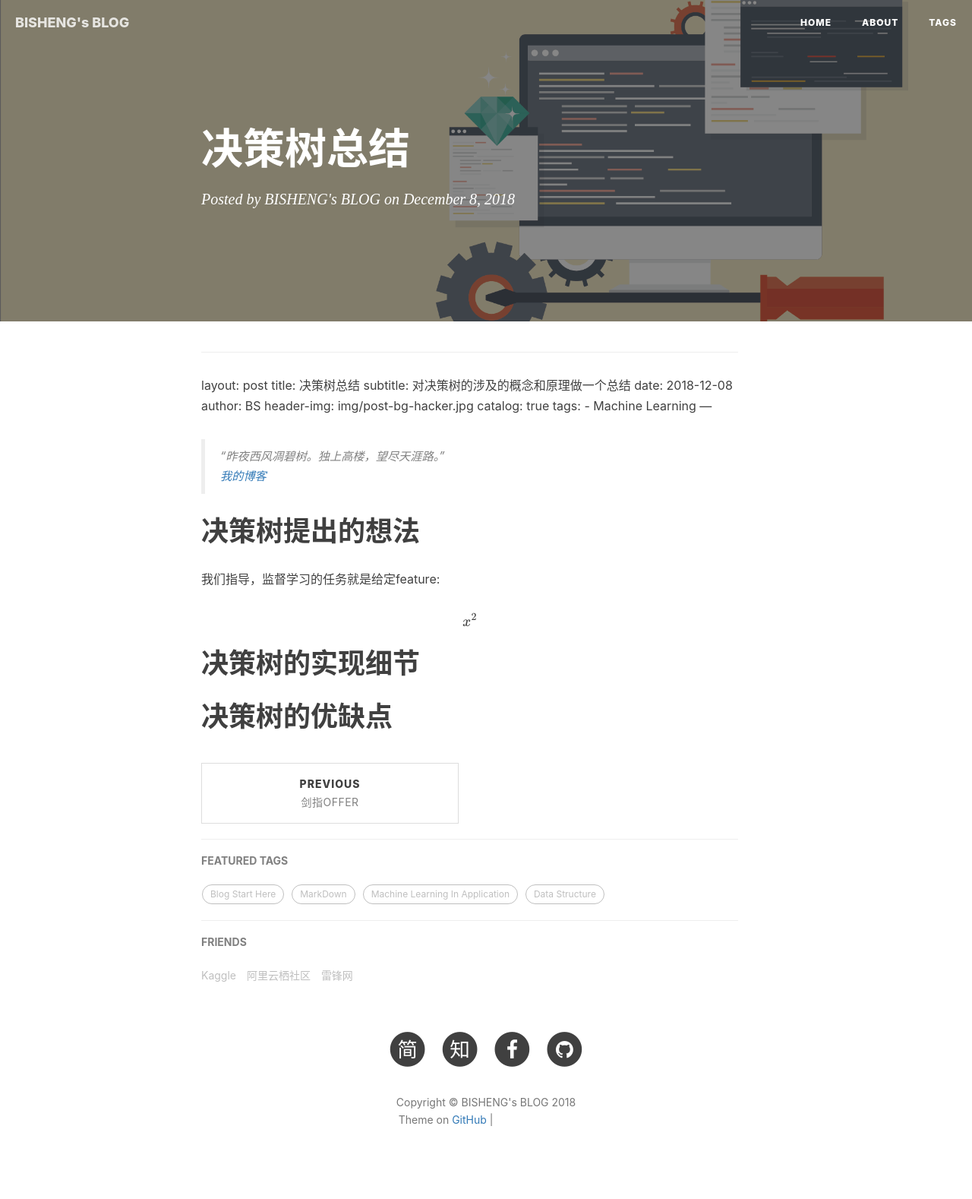
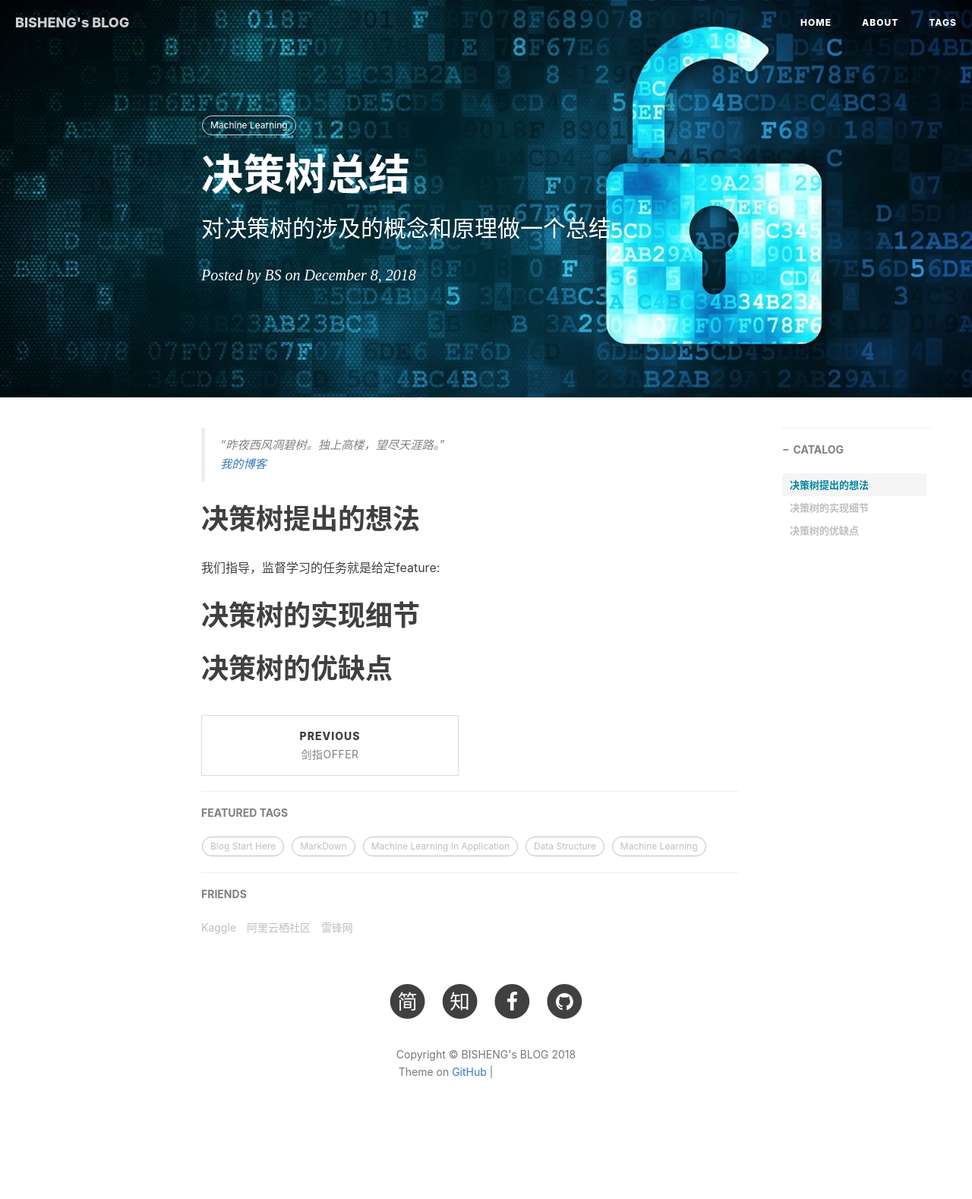
Before and after one commit to BishengSJTU/BishengSJTU.github.io, a Jekyll site: the page built from _posts/2018-12-08-决策树总结.md, in a window 1280 px wide. Shown: the whole page at 76% size. Built offline with Jekyll 4.4.1, drawn with Linux system fonts in a browser that asks for light colours; nearby versions of some CDN libraries; our own code applies the rules of GitHub Pages for plain Markdown files; formulas are drawn with MathJax 3; comment, search, counter and statistics services are not loaded; after the commit the page ends 1515 px from its top, so only the background shows below that; some of the changed lines change nothing that is shown; grey boxes are pictures that could not be loaded.

Commit message:
origin master

```diff
--- a/_posts/2018-12-08-决策树总结.md
+++ b/_posts/2018-12-08-决策树总结.md
@@ -1,14 +1,3 @@
-<head>
-    <script src="https://cdn.mathjax.org/mathjax/latest/MathJax.js?config=TeX-AMS-MML_HTMLorMML" type="text/javascript"></script>
-    <script type="text/x-mathjax-config">
-        MathJax.Hub.Config({
-            tex2jax: {
-            skipTags: ['script', 'noscript', 'style', 'textarea', 'pre'],
-            inlineMath: [['$','$']]
-            }
-        });
-    </script>
-</head>
 ---
 layout:     post
 title:      决策树总结
@@ -30,8 +19,6 @@
 # 决策树提出的想法
 我们指导，监督学习的任务就是给定feature:
 
-$$x^2$$
-
 # 决策树的实现细节
 
 # 决策树的优缺点
```
